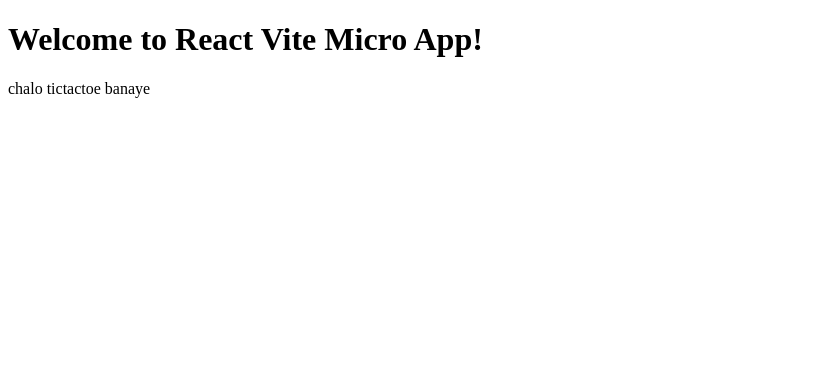
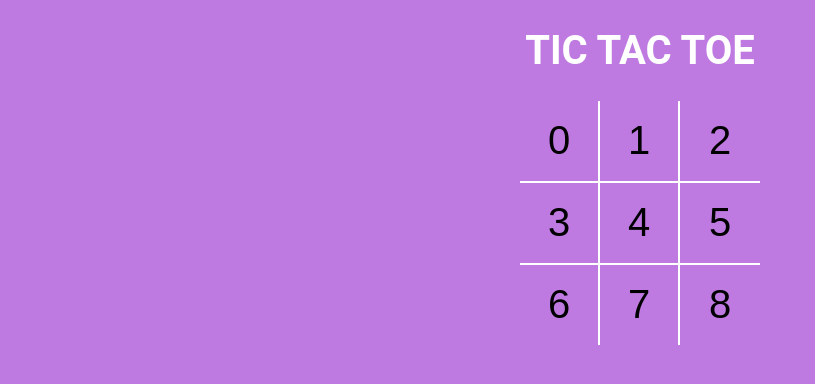
Before and after one commit to RohanM-12/tictactoe, a React (Vite) app: page / in a window 1280 px wide. Shown: the top 384 px of the page, without its empty margins (0-815 px from the left). Built offline with nearby package versions, Linux system fonts and the light colour scheme.

Commit message:
added new stylings and changes to buttons

```diff
--- a/package.json
+++ b/package.json
@@ -27,6 +27,7 @@
     "eslint-plugin-react": "^7.32.1",
     "prettier": "^2.8.3",
     "rimraf": "^4.1.1",
+    "sass": "^1.57.1",
     "vite": "^3.2.1"
   },
   "babel": {
--- a/src/App.jsx
+++ b/src/App.jsx
@@ -1,10 +1,13 @@
 import React from 'react';
-
+import Board from './Components/Board';
+import './Components/styles/root.style.scss';
 const App = () => {
   return (
     <>
-      <h1>Welcome to React Vite Micro App!</h1>
-      <p>chalo tictactoe banaye</p>
+      <div className="app">
+        <h1>TIC TAC TOE</h1>
+        <Board />
+      </div>
     </>
   );
 };
--- /dev/null
+++ b/src/Components/Board.jsx
@@ -0,0 +1,26 @@
+import React from 'react';
+import Square from './square';
+
+function Board() {
+  return (
+    <div className="board">
+      <div className="board-row">
+        <Square value={0} />
+        <Square value={1} />
+        <Square value={2} />
+      </div>
+      <div className="board-row">
+        <Square value={3} />
+        <Square value={4} />
+        <Square value={5} />
+      </div>
+      <div className="board-row">
+        <Square value={6} />
+        <Square value={7} />
+        <Square value={8} />
+      </div>
+    </div>
+  );
+}
+
+export default Board;
--- /dev/null
+++ b/src/Components/Square.jsx
@@ -0,0 +1,11 @@
+import React from 'react';
+
+const square = ({ value }) => {
+  return (
+    <button type="button" className="square">
+      {value}
+    </button>
+  );
+};
+
+export default square;
--- /dev/null
+++ b/src/Components/styles/root.style.scss
@@ -0,0 +1,172 @@
+$green: #12e177;
+$orange: #ffc72a;
+$blue: #a646d6b6;
+
+body {
+  font-family: 'Roboto', sans-serif;
+  background-color: $blue;
+  color: #fff;
+  padding: 0;
+  margin: 0;
+}
+
+button {
+  background: none;
+  border: none;
+  outline: none;
+  &:hover {
+    cursor: pointer;
+  }
+}
+
+.app {
+  font-size: 20px;
+  display: flex;
+  flex-direction: column;
+  align-items: center;
+}
+
+.text-green {
+  color: $green;
+}
+
+.text-orange {
+  color: $orange;
+}
+
+.history-wrapper {
+  width: 300px;
+  text-align: center;
+  margin-bottom: 20px;
+  .history {
+    display: inline-block;
+    padding: 0;
+    margin: 0;
+    li {
+      list-style: none;
+      text-align: left;
+      &:before {
+        content: '';
+        border-radius: 50%;
+        display: inline-block;
+        height: 5px;
+        width: 5px;
+        background-color: $green;
+        margin-right: 4px;
+        margin-bottom: 1px;
+      }
+
+      .btn-move {
+        color: #fff;
+        &.active {
+          font-weight: bold;
+          color: $green;
+        }
+      }
+    }
+  }
+}
+
+.status-message {
+  margin-bottom: 30px;
+  font-size: 1.2rem;
+  font-weight: lighter;
+  span {
+    font-weight: normal;
+  }
+}
+
+.btn-reset {
+  font-size: 0.8rem;
+  color: #fff;
+  border-radius: 15px;
+  padding: 12px 18px;
+  margin-top: 25px;
+  transition: all 0.2s;
+  background-color: $blue;
+  box-shadow: 0px 0px 0px 1px $orange;
+  &.active {
+    background-color: $orange;
+    box-shadow: none;
+  }
+}
+
+.board {
+  .board-row {
+    display: flex;
+    flex-direction: row;
+    border-bottom: 2px solid #fff;
+    &:last-child {
+      border-bottom: none;
+    }
+    .square {
+      width: 80px;
+      height: 80px;
+      border-right: 2px solid #fff;
+      font-size: 2.5rem;
+      padding: 0;
+      overflow: hidden;
+      transition: all 0.2s;
+      &:last-child {
+        border-right: none;
+      }
+      &.winning {
+        animation: scaleText 1.4s infinite;
+        @keyframes scaleText {
+          0% {
+            transform: 2.5rem;
+          }
+          50% {
+            font-size: 3.5rem;
+          }
+          100% {
+            font-size: 2.5rem;
+          }
+        }
+      }
+    }
+  }
+}
+
+.bg-balls {
+  position: fixed;
+  top: 0;
+  left: 0;
+  right: 0;
+  bottom: 0;
+  min-width: 100%;
+  z-index: -1;
+
+  &:before,
+  &:after {
+    content: '';
+    position: absolute;
+    width: 150px;
+    height: 150px;
+    border-radius: 50%;
+  }
+
+  &:before {
+    background-color: $orange;
+    right: -75px;
+    bottom: -75px;
+    @media screen and (min-width: 476px) {
+      width: 220px;
+      height: 220px;
+      right: -110px;
+      bottom: -110px;
+    }
+  }
+
+  &:after {
+    background-color: $green;
+    top: -75px;
+    left: -75px;
+    @media screen and (min-width: 476px) {
+      width: 220px;
+      height: 220px;
+      top: -110px;
+      left: -110px;
+    }
+  }
+}
```
Also changed, not shown: 1 other file (tests, documents, lock files or other folders).
